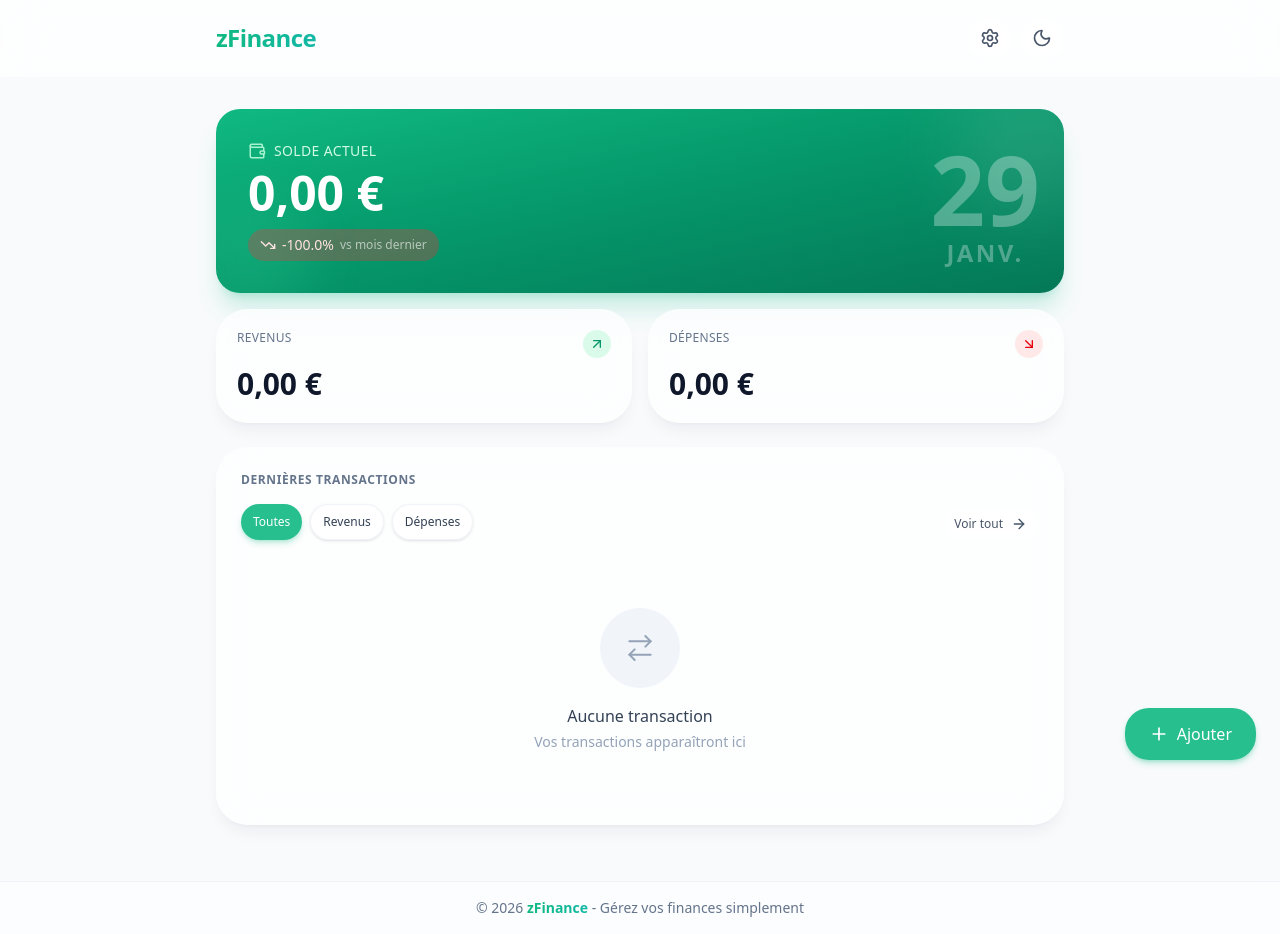
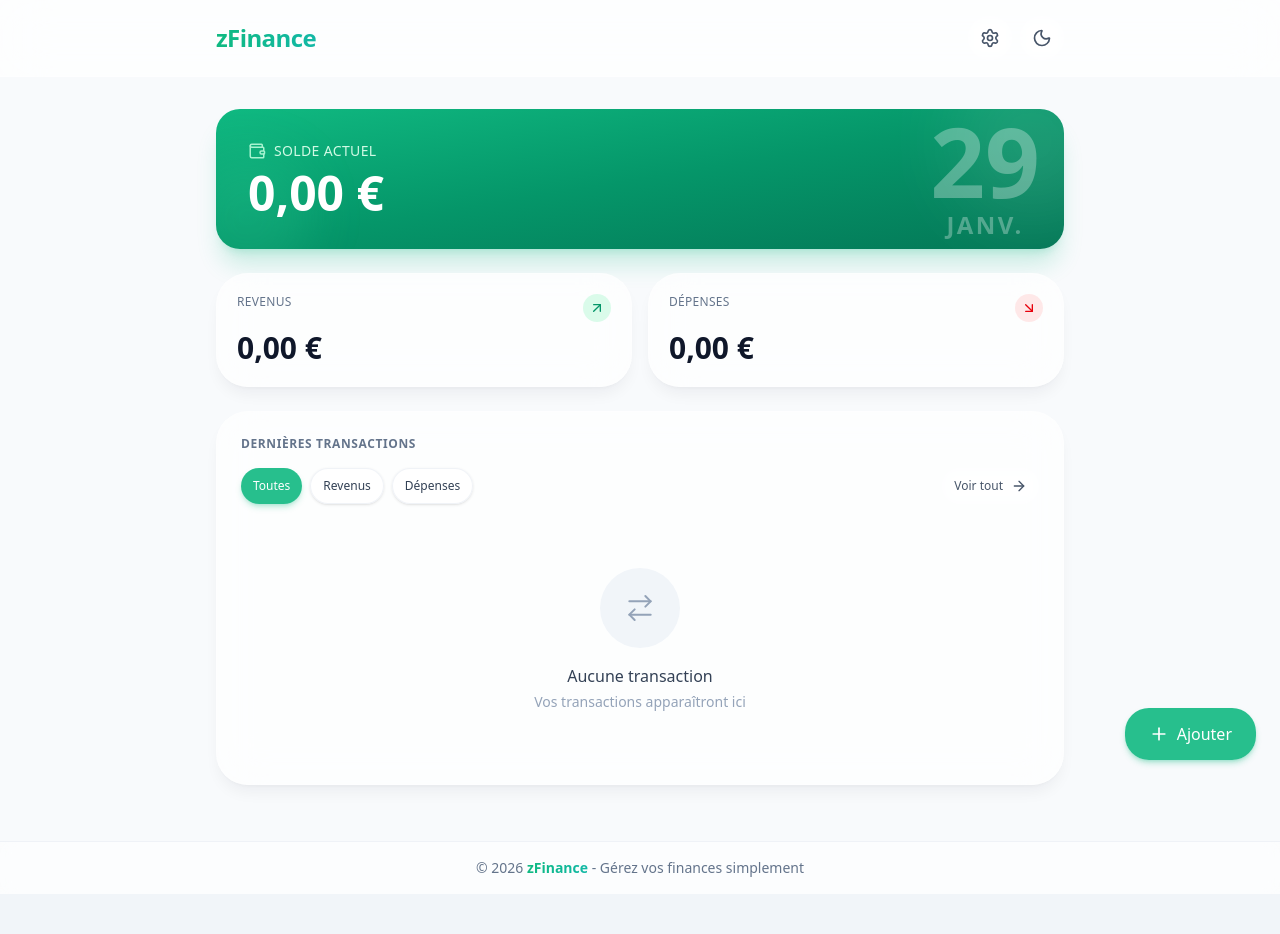
Before and after one commit to Zomirks/zFinance, a React (Vite) app: page / in a window 1280 px wide. After the commit the page ends 894 px from the top, so only its background shows below. Built offline with nearby package versions, Linux system fonts and the light colour scheme.

Commit message:
add: TransactionContext - Stats

```diff
--- a/src/components/features/SummaryCards.jsx
+++ b/src/components/features/SummaryCards.jsx
@@ -1,24 +1,37 @@
-import { Card } from '../ui';
+import { Card, EvolutionBadge } from '../ui';
 import { formatCurrency, formatDate } from '../../utils/formatters';
-import { TrendingUp, TrendingDown, Wallet, ArrowUpRight, ArrowDownRight } from 'lucide-react';
+import { Wallet, ArrowUpRight, ArrowDownRight } from 'lucide-react';
 
-const SummaryCards = ({ transactions = [], previousMonthBalance = 0 }) => {
-	const balance = transactions.reduce((sum, t) => sum + (t?.amount ?? 0), 0);
-	const income = transactions
-		.filter(t => (t?.amount ?? 0) > 0)
-		.reduce((sum, t) => sum + (t?.amount ?? 0), 0);
-	const expense = transactions
-		.filter(t => (t?.amount ?? 0) < 0)
-		.reduce((sum, t) => sum + (t?.amount ?? 0), 0);
+// Hooks
+import { useTransactions } from '../../hooks/useTransactions';
 
-	const evolution = previousMonthBalance !== 0
-		? (balance * 100 / previousMonthBalance - 100)
+const SummaryCards = () => {
+	const { stats } = useTransactions();
+	const balance = stats.balance;
+	const income = stats.income.total;
+	const expense = stats.expense.total;
+
+	const expenseEvoPourcent = stats.expense.lastMonth !== 0
+		? (stats.expense.currentMonth * 100 / stats.expense.lastMonth - 100)
 		: 0;
 
-	const isPositiveEvolution = evolution >= 0;
+	const expenseEvoAmount = stats.expense.lastMonth !== 0
+		? (stats.expense.currentMonth - stats.expense.lastMonth)
+		: 0;
+
+	const incomeEvoPourcent = stats.income.lastMonth !== 0
+		? (stats.income.currentMonth * 100 / stats.income.lastMonth - 100)
+		: 0;
+
+	const incomeEvoAmount = stats.income.lastMonth !== 0
+		? (stats.income.currentMonth - stats.income.lastMonth)
+		: 0;
+
+	const isBetterExpense = expenseEvoAmount <= 0;
+	const isBetterIncome = incomeEvoAmount >= 0;
 
 	return (
-		<div className="space-y-4">
+		<div className="space-y-6">
 			<div
 				className="
 					relative overflow-hidden
@@ -31,7 +44,7 @@ const SummaryCards = ({ transactions = [], previousMonthBalance = 0 }) => {
 				<div className="absolute -top-12 -right-12 w-40 h-40 bg-white/10 rounded-full blur-2xl" />
 				<div className="absolute -bottom-8 -left-8 w-32 h-32 bg-primary-400/20 rounded-full blur-xl" />
 
-				<div className="absolute bottom-4 right-4 xs:bottom-6 xs:right-6 flex flex-col items-center text-white/30 pointer-events-none">
+				<div className="absolute bottom-2 right-4 xs:right-6 flex flex-col items-center text-white/30 pointer-events-none">
 					<span className="font-black text-7xl xs:text-8xl leading-none">
 						{formatDate(new Date(), '', { day: 'numeric' })}
 					</span>
@@ -48,28 +61,9 @@ const SummaryCards = ({ transactions = [], previousMonthBalance = 0 }) => {
 						</p>
 					</div>
 
-					<p className="text-3xl xs:text-4xl sm:text-5xl font-bold text-white mb-3">
+					<p className="text-3xl xs:text-4xl sm:text-5xl font-bold text-white">
 						{formatCurrency(balance)}
 					</p>
-
-					<div
-						className={`
-							inline-flex items-center gap-1.5 px-3 py-1.5
-							rounded-full text-sm font-medium
-							${isPositiveEvolution
-								? 'bg-white/20 text-white'
-								: 'bg-red-500/30 text-red-100'
-							}
-						`}
-					>
-						{isPositiveEvolution ? (
-							<TrendingUp size={16} />
-						) : (
-							<TrendingDown size={16} />
-						)}
-						<span>{isPositiveEvolution ? '+' : ''}{evolution.toFixed(1)}%</span>
-						<span className="text-white/60 text-xs">vs mois dernier</span>
-					</div>
 				</div>
 			</div>
 
@@ -86,6 +80,12 @@ const SummaryCards = ({ transactions = [], previousMonthBalance = 0 }) => {
 					<p className="text-xl xs:text-2xl sm:text-3xl font-bold text-secondary-900 dark:text-white">
 						{formatCurrency(income)}
 					</p>
+
+					<EvolutionBadge
+						evoPourcent={incomeEvoPourcent}
+						evoAmount={incomeEvoAmount}
+						isBetter={!isBetterIncome}
+					/>
 				</Card>
 
 				<Card className="p-4! xs:p-5!" animate={true}>
@@ -98,8 +98,14 @@ const SummaryCards = ({ transactions = [], previousMonthBalance = 0 }) => {
 						</div>
 					</div>
 					<p className="text-xl xs:text-2xl sm:text-3xl font-bold text-secondary-900 dark:text-white">
-						{formatCurrency(Math.abs(expense))}
+						{formatCurrency(expense)}
 					</p>
+
+					<EvolutionBadge
+						evoPourcent={expenseEvoPourcent}
+						evoAmount={expenseEvoAmount}
+						isBetter={isBetterExpense}
+					/>
 				</Card>
 			</div>
 		</div>
--- a/src/components/features/TransactionList.jsx
+++ b/src/components/features/TransactionList.jsx
@@ -42,7 +42,7 @@ const TransactionList = ({ transactions = [], limit = null, onRequestDelete, onE
 	return (
 		<div className="space-y-4">
 			<div className="flex items-center justify-between mb-4">
-				<div className="flex gap-2 pb-1 -mx-1 px-1 scrollbar-hide">
+				<div className="flex gap-2 scrollbar-hide">
 					{FILTER_BUTTONS.map(({ key, label }) => (
 						<Button
 							key={key}
@@ -59,7 +59,7 @@ const TransactionList = ({ transactions = [], limit = null, onRequestDelete, onE
 				{limit && (
 					<Link to="/transactions">
 						<Button variant="ghost" size="sm" className="gap-1 -ml-2">
-							Voir tout
+							<span className='hidden xs:block'>Voir tout</span>
 							<ArrowRight size={16} />
 						</Button>
 					</Link>
--- a/src/components/features/TransactionModal.jsx
+++ b/src/components/features/TransactionModal.jsx
@@ -1,5 +1,4 @@
 import { useState, useRef } from 'react';
-import { v7 as uuidv7 } from 'uuid';
 import { Calendar1, ArrowDownLeft, ArrowUpRight, ChevronDown } from 'lucide-react';
 import { Button, Modal } from '../ui';
 
@@ -78,7 +77,7 @@ function TransactionModal({ onSubmit, onClose, transaction = null }) {
 
 		const newTransaction = {
 			...formData,
-			id: transaction?.id || uuidv7(),
+			...(transaction?.id && { id: transaction.id }),
 			description: sanitizeString(formData.description),
 			amount: formData.type === 'expense'
 				? -Math.abs(parseFloat(formData.amount))
--- /dev/null
+++ b/src/components/ui/EvolutionBadge.jsx
@@ -0,0 +1,42 @@
+import { useState } from 'react';
+import { TrendingUp, TrendingDown } from 'lucide-react';
+import { formatCurrency } from '../../utils/formatters';
+
+const EvolutionBadge = ({ evoPourcent, evoAmount, isBetter }) => {
+	const [showPourcentage, setShowPourcentage] = useState(true);
+
+	if (evoPourcent === 0 && evoAmount === 0) {
+		return null;
+	}
+
+	return (
+		<div
+			className={`
+				inline-flex items-center gap-1.5 px-3 py-1.5
+				rounded-full text-sm font-medium mt-3 cursor-pointer select-none
+				${isBetter
+					? 'bg-primary-500/20 text-primary-100'
+					: 'bg-red-500/30 text-red-100'
+				}
+			`}
+			onClick={() => setShowPourcentage(!showPourcentage)}
+		>
+			{isBetter ? (
+				<TrendingUp size={16} />
+			) : (
+				<TrendingDown size={16} />
+			)}
+			<span>
+				{evoAmount >= 0 ? '+' : ''}
+				{showPourcentage ? (
+					`${evoPourcent.toFixed(1)}%`
+				) : (
+					formatCurrency(evoAmount)
+				)}
+			</span>
+			<span className="text-white/60 text-xs">vs mois dernier</span>
+		</div>
+	);
+};
+
+export default EvolutionBadge;
--- a/src/components/ui/index.js
+++ b/src/components/ui/index.js
@@ -1,4 +1,5 @@
 export { default as Badge } from './Badge';
 export { default as Button } from './Button';
 export { default as Card } from './Card';
+export { default as EvolutionBadge } from './EvolutionBadge';
 export { default as Modal } from './Modal';
--- a/src/contexts/TransactionsContext.jsx
+++ b/src/contexts/TransactionsContext.jsx
@@ -48,7 +48,8 @@ export const TransactionsProvider = ({ children }) => {
 	const updateTransaction = useCallback(async (transactionData) => {
 		try {
 			setError(null);
-			const updatedTransaction = await transactionsApi.update(transactionData.id, transactionData);
+			const { id, ...updates } = transactionData;
+			const updatedTransaction = await transactionsApi.update(id, updates);
 			setTransactions(prev => prev.map(t =>
 				t.id === updatedTransaction.id ? updatedTransaction : t
 			));
@@ -71,6 +72,57 @@ export const TransactionsProvider = ({ children }) => {
 		}
 	}, []);
 
+	const stats = useMemo(() => {
+		const now = new Date();
+		const startOfLastMonth = new Date(now.getFullYear(), now.getMonth() - 1, 1);
+		const endOfLastMonth = new Date(now.getFullYear(), now.getMonth(), 0);
+		const startOfCurrentMonth = new Date(now.getFullYear(), now.getMonth(), 1);
+		const endOfCurrentMonth = new Date(now.getFullYear(), now.getMonth() + 1, 0);
+
+		let balance = 0;
+		let expenseLastMonth = 0;
+		let expenseCurrentMonth = 0;
+		let expenseTotal = 0;
+		let incomeLastMonth = 0;
+		let incomeCurrentMonth = 0;
+		let incomeTotal = 0;
+
+		for (const t of transactions) {
+			const amount = t?.amount ?? 0;
+			const absAmount = Math.abs(amount);
+			balance += amount;
+
+			const transactionDate = new Date(t.date);
+			const isLastMonth = transactionDate >= startOfLastMonth && transactionDate <= endOfLastMonth;
+			const isCurrentMonth = transactionDate >= startOfCurrentMonth && transactionDate <= endOfCurrentMonth;
+
+			if (t.type === 'expense') {
+				expenseTotal += absAmount;
+				if (isLastMonth) expenseLastMonth += absAmount;
+				if (isCurrentMonth) expenseCurrentMonth += absAmount;
+			} else if (t.type === 'income') {
+				incomeTotal += absAmount;
+				if (isLastMonth) incomeLastMonth += absAmount;
+				if (isCurrentMonth) incomeCurrentMonth += absAmount;
+			}
+		}
+
+		return {
+			balance,
+			count: transactions.length,
+			expense: {
+				lastMonth: expenseLastMonth,
+				currentMonth: expenseCurrentMonth,
+				total: expenseTotal
+			},
+			income: {
+				lastMonth: incomeLastMonth,
+				currentMonth: incomeCurrentMonth,
+				total: incomeTotal
+			}
+		};
+	}, [transactions]);
+
 	useEffect(() => {
 		loadTransactions();
 	}, [loadTransactions]);
@@ -79,11 +131,12 @@ export const TransactionsProvider = ({ children }) => {
 		transactions,
 		loading,
 		error,
+		stats,
 		addTransaction,
 		updateTransaction,
 		deleteTransaction,
 		refresh: loadTransactions,
-	}), [transactions, loading, error, addTransaction, updateTransaction, deleteTransaction, loadTransactions]);
+	}), [transactions, loading, error, stats, addTransaction, updateTransaction, deleteTransaction, loadTransactions]);
 
 	return (
 		<TransactionsContext.Provider value={value}>
--- a/src/pages/DashboardPage.jsx
+++ b/src/pages/DashboardPage.jsx
@@ -15,7 +15,6 @@ import { useTransactions } from '../hooks/useTransactions';
 
 // Variables
 const RECENT_TRANSACTIONS_LIMIT = 5;
-const PREVIOUS_MONTH_BALANCE = 2600;
 
 function DashboardPage() {
 	const { transactions, loading, error, addTransaction, updateTransaction, deleteTransaction } = useTransactions();
@@ -67,10 +66,7 @@ function DashboardPage() {
 				</div>
 			)}
 
-			<SummaryCards
-				transactions={transactions}
-				previousMonthBalance={PREVIOUS_MONTH_BALANCE}
-			/>
+			<SummaryCards />
 
 			<Card title="Dernières transactions">
 				<TransactionList
--- a/src/services/fakeApi.js
+++ b/src/services/fakeApi.js
@@ -144,9 +144,11 @@ export const transactionsApi = {
             throw new Error(`Transaction non trouvée: ${id}`);
         }
 
+        const amount = updates.amount ?? transactions[index].amount;
         const updatedTransaction = {
             ...transactions[index],
             ...updates,
+            type: updates.type || transactions[index].type || (Number(amount) >= 0 ? 'income' : 'expense'),
             id: transactions[index].id,
             createdAt: transactions[index].createdAt,
             updatedAt: new Date().toISOString(),
```
